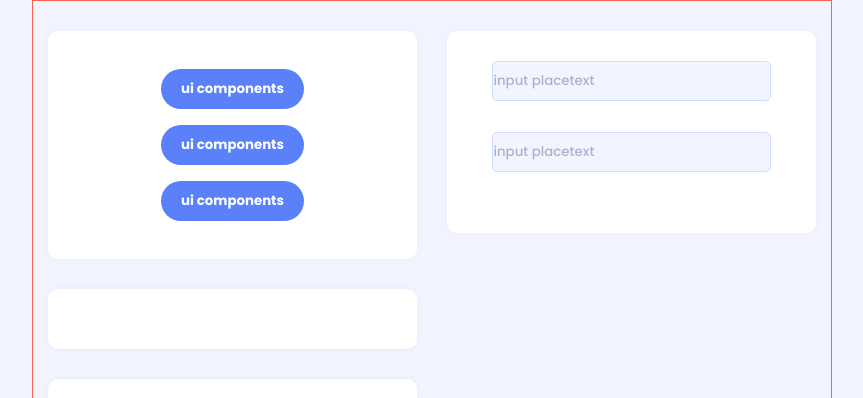
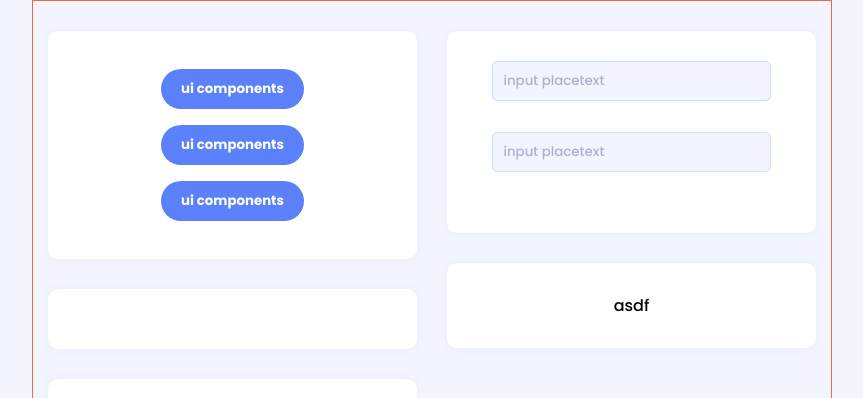
Before and after one commit to kangsinbeom/hh99-chap3, a React (Create React App) app: page / in a window 1280 px wide. Shown: the top 398 px of the page, without its empty margins (208-1071 px from the left). Built offline with nearby package versions, Linux system fonts and the light colour scheme.

Commit message:
complete button

```diff
--- a/src/App.js
+++ b/src/App.js
@@ -2,7 +2,7 @@ import './App.css';
 import Left from './layout/Left';
 import Right from './layout/Right';
 import styled from 'styled-components';
-import { grayColor } from './utils/GlobalSytle';
+
 function App() {
     return (
         <StyledApp>
--- a/src/components/Input.jsx
+++ b/src/components/Input.jsx
@@ -8,14 +8,20 @@ function Input(props) {
 export default Input;
 
 const StyledInput = styled.input`
+  padding-left: 10px;
   width: 90%;
   height: 40px;
   background-color: ${blueColor[3]};
   border-radius: 5px;
   border: 1px solid ${blueColor[2]};
   margin-bottom: 10%;
+  outline-color: ${blueColor[2]};
+  color: ${grayColor[1]};
   &::placeholder {
     color: ${grayColor[2]};
+  }
+  &:hover {
+    cursor: pointer;
   }
 `;
 
--- a/src/components/Modal.jsx
+++ b/src/components/Modal.jsx
@@ -1,7 +1,11 @@
 import React from "react";
 
 function Modal(props) {
-  return <div></div>;
+  return (
+    <div>
+      <form action="">asdf</form>
+    </div>
+  );
 }
 
 export default Modal;
--- a/src/layout/Right.jsx
+++ b/src/layout/Right.jsx
@@ -1,6 +1,7 @@
-import React from 'react';
-import Input from '../components/Input';
-import UiBox from '../components/common/UiBox';
+import React from "react";
+import Input from "../components/Input";
+import UiBox from "../components/common/UiBox";
+import Modal from "../components/Modal";
 function Right(props) {
   return (
     <div>
@@ -8,6 +9,9 @@ function Right(props) {
         <Input />
         <Input />
       </UiBox>
+      <UiBox>
+        <Modal />
+      </UiBox>
     </div>
   );
 }
```
Lines whose indentation alone changed are shown as unchanged.
